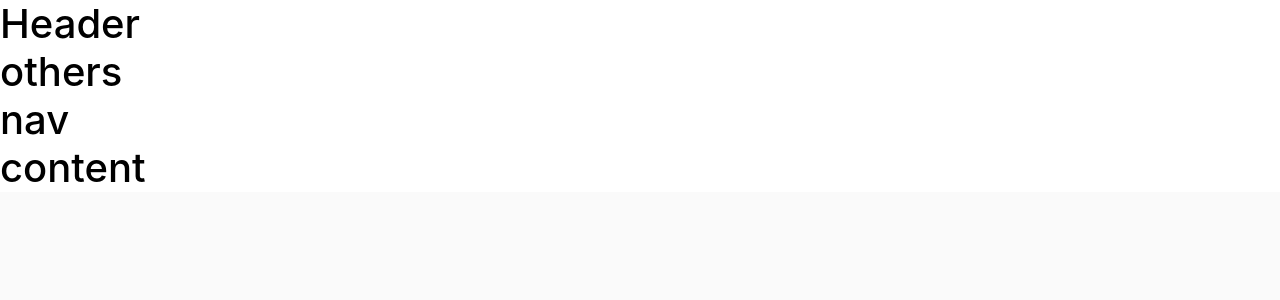
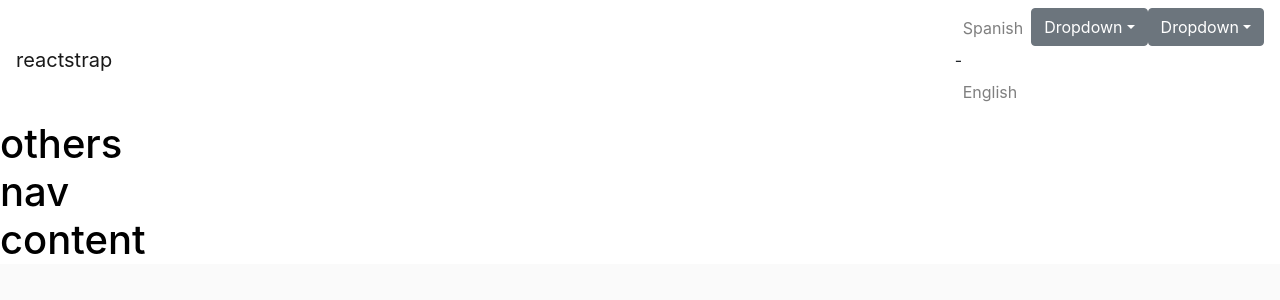
Before and after one commit to djom20/cloudapp, a React (Create React App) app: page / in a window 1280 px wide. Shown: the top 300 px of the page. Built offline with nearby package versions, Linux system fonts and the light colour scheme.

Commit message:
add header component

```diff
--- a/src/components/appHeader/appHeader.js
+++ b/src/components/appHeader/appHeader.js
@@ -1,13 +1,49 @@
 import React from 'react';
 import ReactDOM from 'react-dom';
+
+import { Collapse, Navbar, NavbarToggler, NavbarBrand, Nav, NavItem, NavLink } from 'reactstrap';
+
+import DropEnterprise from '../DropEnterprise/DropEnterprise';
+import DropProfile from '../DropProfile/DropProfile';
 
 import './AppHeader.css';
 
 export default class AppHeader extends React.Component {
+	constructor(props) {
+		super(props);
+
+		this.toggle = this.toggle.bind(this);
+		this.state = {
+			isOpen: false
+		};
+	}
+
+	toggle() {
+		this.setState({
+			isOpen: !this.state.isOpen
+		});
+	}
+
 	render() {
 		return (
-			<div class="header">
-				<h1>Header</h1>
+			<div>
+				<Navbar color="faded" light expand="md">
+					<NavbarBrand href="/">reactstrap</NavbarBrand>
+					<NavbarToggler onClick={this.toggle} />
+					<Collapse isOpen={this.state.isOpen} navbar>
+						<Nav className="ml-auto" navbar>
+							<NavItem>
+								<NavLink href="/components/">Spanish</NavLink> - <NavLink href="https://github.com/reactstrap/reactstrap">English</NavLink>
+							</NavItem>
+							<NavItem>
+								<DropEnterprise />
+							</NavItem>
+							<NavItem>
+								<DropProfile />
+							</NavItem>
+						</Nav>
+					</Collapse>
+				</Navbar>
 			</div>
 		);
 	}
```
